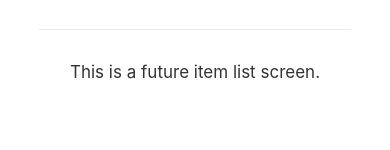
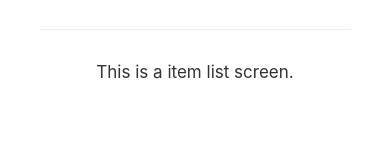
Before and after one commit to Rodr1goTavares/PingTime, a React Native app: screen /TabTwo in a window 390 px wide. Shown: the part 400-550 px from the top of the page. Built offline with nearby package versions, Linux system fonts and the light colour scheme; what expo-linking would draw is missing.

Commit message:
:sparkles: Initial commit

```diff
--- a/components/item/ItemList.js
+++ b/components/item/ItemList.js
@@ -14,7 +14,7 @@ export default function ItemListScreen() {
           lightColor="rgba(0,0,0,0.8)"
           darkColor="rgba(255,255,255,0.8)"
         >
-          This is a future item list screen.
+          This is a item list screen.
         </Text>
       </View>
     </View>
```
